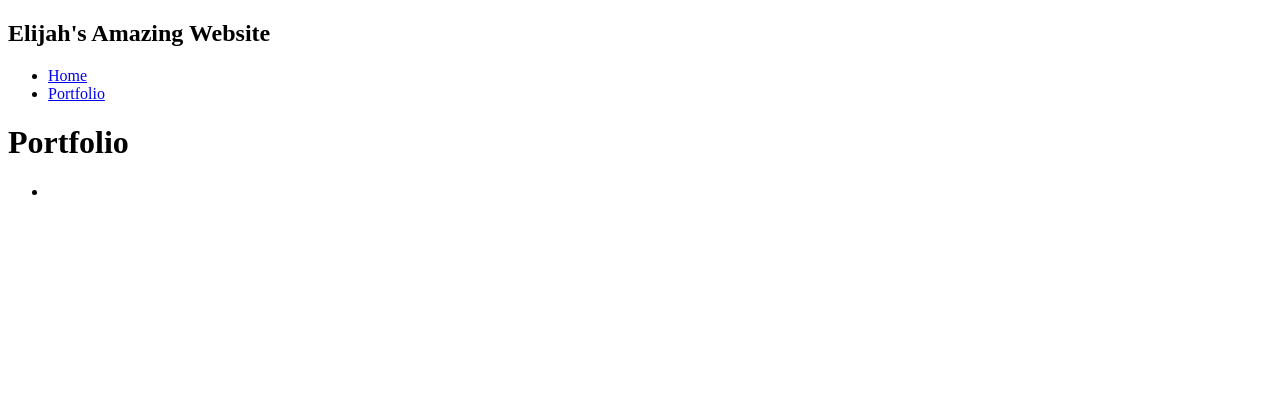
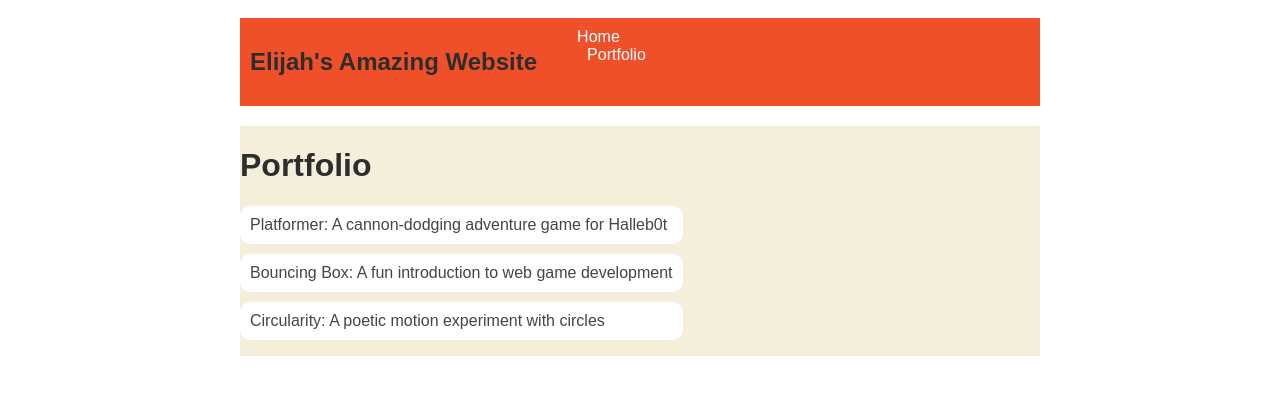
Before and after one commit to Elijahking9/Elijahking9.github.io, a plain HTML site: page portfolio.html in a window 1280 px wide. Drawn offline with Linux system fonts and the light colour scheme.

Commit message:
add portfolio page to website

```diff
--- a/portfolio.html
+++ b/portfolio.html
@@ -2,6 +2,7 @@
 <html>
     <head>
         <title>My Awesome Website</title>
+        <link rel="stylesheet" href="style.css" />
     </head>
 
   <body>
@@ -23,8 +24,14 @@
             <h1>Portfolio</h1>
             <ul id="portfolio">
                 <li>
-                    <a href="fsd-projects/platformer/"Platformer: A cannon-dodging
-                </li>
+                    <a href="fsd-projects/platformer/">Platformer: A cannon-dodging adventure game for Halleb0t</a>
+                  </li>
+                  <li>
+                    <a href="fsd-projects/bouncing-box/">Bouncing Box: A fun introduction to web game development</a>
+                  </li>
+                  <li>
+                    <a href="fsd-projects/circularity/">Circularity: A poetic motion experiment with circles</a>
+                  </li>
             </ul>
            </div>
         </main>
--- a/style.css
+++ b/style.css
@@ -74,3 +74,28 @@ main {
 h2, h3 {
     margin: 0px;
 }
+/* Portfolio styles */
+.content h1 {
+    color: black;
+  }
+
+  #portfolio {
+    list-style-type: none;
+    padding-left: 0;
+  }
+
+  #portfolio li {
+    background: #fff;
+    padding: 10px;
+    border-radius: 10px;
+    margin-bottom: 10px;
+  }
+
+  #portfolio li:hover {
+    background: #eee;
+  }
+
+  #portfolio a {
+    text-decoration: none;
+    color: #454545;
+  }
```
